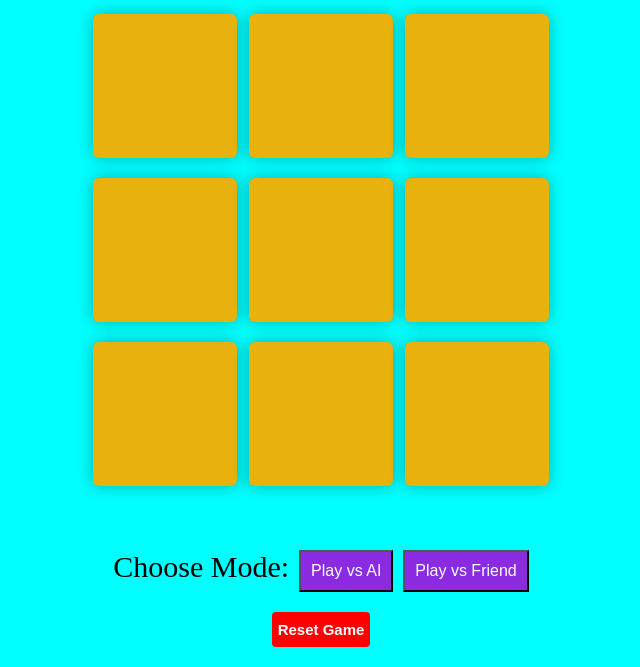
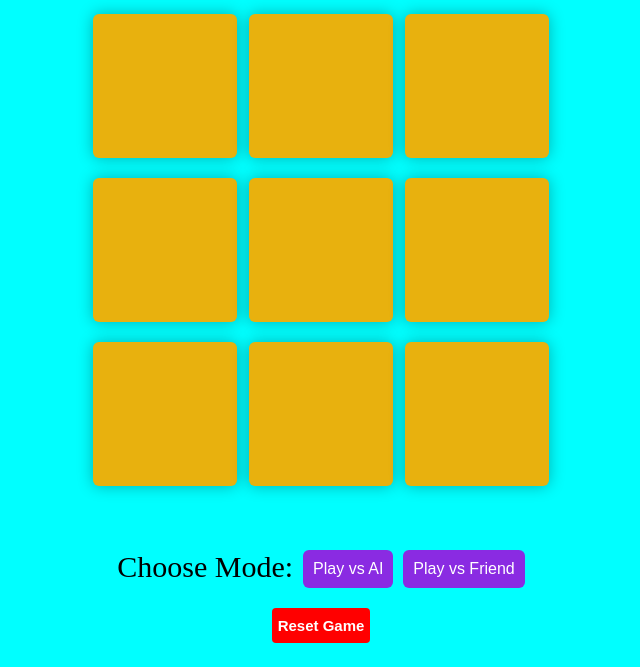
Before and after one commit to NiteshChavan-17/PRODIGY_WD_03, a plain HTML site: page index.html in a window 1280 px wide. Shown: the part 168-835 px from the top of the page, without its empty margins (319-959 px from the left). Drawn offline with Linux system fonts and the light colour scheme.

Commit message:
changes made

```diff
--- a/style.css
+++ b/style.css
@@ -22,6 +22,8 @@ h1{
     padding: 10px;
     font-size: 16px;
     cursor: pointer;
+    border:none;
+    border-radius:6px;
     display: flex;
     justify-content: center;
     align-items: center;
```
